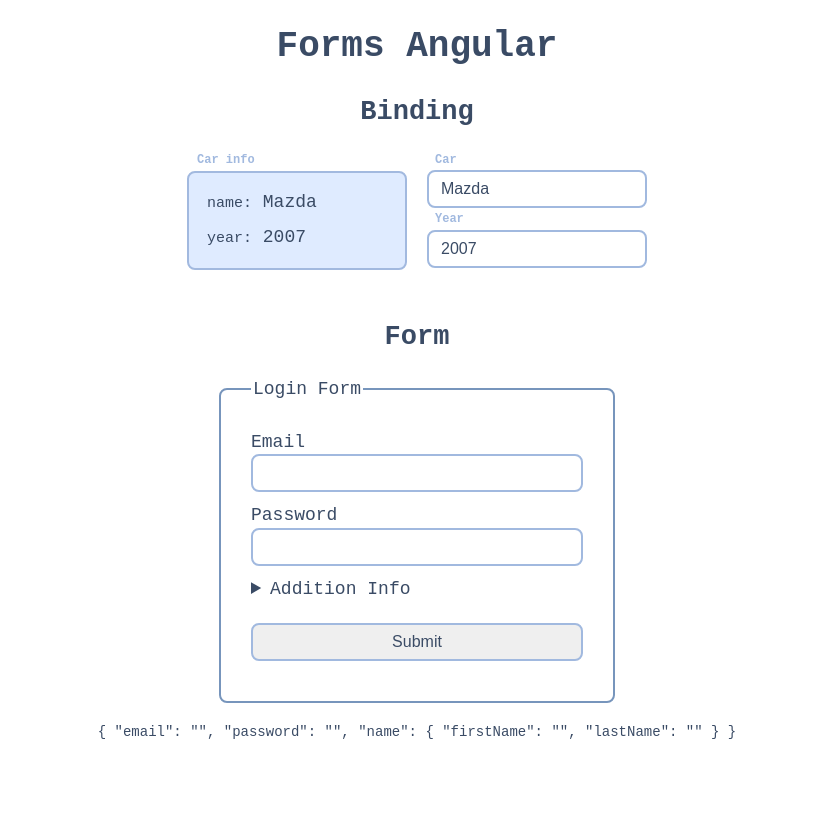
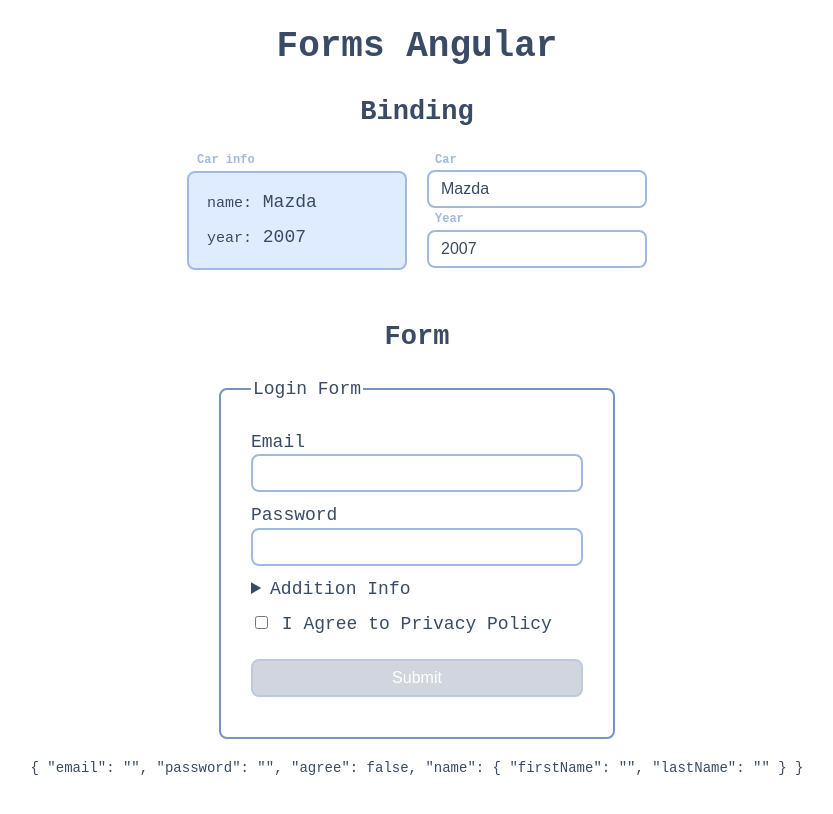
Before and after one commit to NadezhdaKuzmich/ng-forms, an Angular app: page / in a window 1280 px wide. Shown: the whole page, without its empty margins (223-1056 px from the left). Built offline with nearby package versions, Linux system fonts and the light colour scheme.

Commit message:
edit files

```diff
--- a/src/app/components/binding/binding.component.html
+++ b/src/app/components/binding/binding.component.html
@@ -25,10 +25,16 @@
       <div class="input-field">
         <label for="email">Email</label>
         <input id="email" type="text" [formControlName]="'email'" />
+        <!-- <pre>
+          {{ loginForm.get("email")?.errors | json }}
+        </pre> -->
       </div>
       <div class="input-field">
         <label for="password">Password</label>
         <input id="password" type="password" [formControlName]="'password'" />
+        <!-- <pre>
+          {{ loginForm.get("password")?.errors | json }}
+        </pre> -->
       </div>
       <details formGroupName="name">
         <summary>Addition Info</summary>
@@ -41,7 +47,21 @@
           <input id="surname" type="text" formControlName="lastName" />
         </div>
       </details>
-      <input class="btn" type="submit" value="Submit" />
+      <div>
+        <label>
+          <input type="checkbox" formControlName="agree" />
+          I Agree to Privacy Policy
+        </label>
+        <!-- <pre>
+          {{ loginForm.get("agree")?.errors | json }}
+        </pre> -->
+      </div>
+      <input
+        class="btn"
+        type="submit"
+        value="Submit"
+        [disabled]="loginForm.invalid"
+      />
     </fieldset>
   </form>
   <div class="json-data">
--- a/src/app/components/binding/binding.component.scss
+++ b/src/app/components/binding/binding.component.scss
@@ -51,6 +51,7 @@
     margin: 0;
   }
 }
+
 .form-section {
   form {
     max-width: 400px;
@@ -90,4 +91,9 @@
     text-align: center;
     margin: 20px auto;
   }
+
+  pre {
+    font-size: 12px;
+    margin-bottom: 0;
+  }
 }
--- a/src/app/components/binding/binding.component.ts
+++ b/src/app/components/binding/binding.component.ts
@@ -1,5 +1,5 @@
 import { Component } from '@angular/core';
-import { FormControl, FormGroup } from '@angular/forms';
+import { FormControl, FormGroup, Validators } from '@angular/forms';
 
 @Component({
   selector: 'app-binding',
@@ -16,8 +16,12 @@ export class BindingComponent {
 
   constructor() {
     this.loginForm = new FormGroup({
-      email: new FormControl(''),
-      password: new FormControl(''),
+      email: new FormControl('', Validators.required),
+      password: new FormControl('', [
+        Validators.required,
+        Validators.minLength(8),
+      ]),
+      agree: new FormControl(false, Validators.requiredTrue),
       name: new FormGroup({
         firstName: new FormControl(''),
         lastName: new FormControl(''),
--- a/src/styles.scss
+++ b/src/styles.scss
@@ -36,3 +36,17 @@ input {
   border-radius: 8px;
   padding: 8px 12px;
 }
+
+.btn {
+  color: #fff;
+  background: #6997d3;
+  border-color: transparent;
+  border-radius: 8px;
+  padding: 8px 14px;
+  cursor: pointer;
+
+  &:disabled {
+    background: #d1d6de;
+    border-color: #bec9db;
+  }
+}
```
